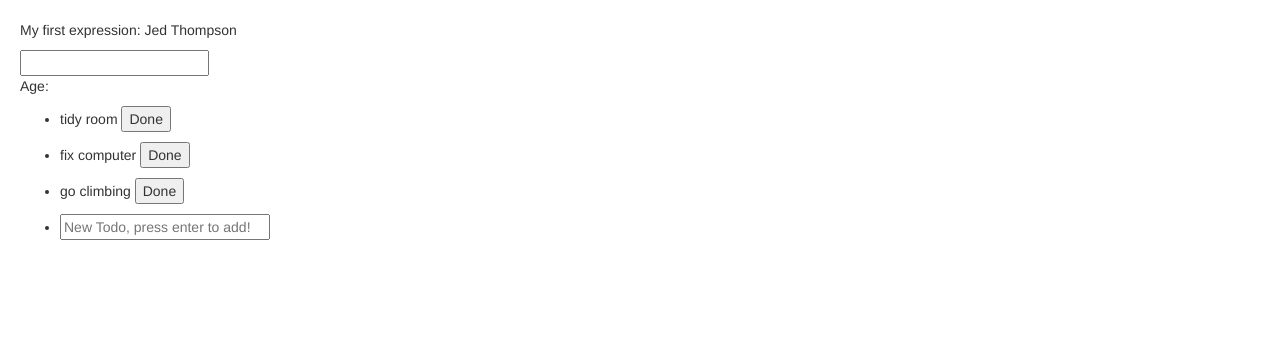
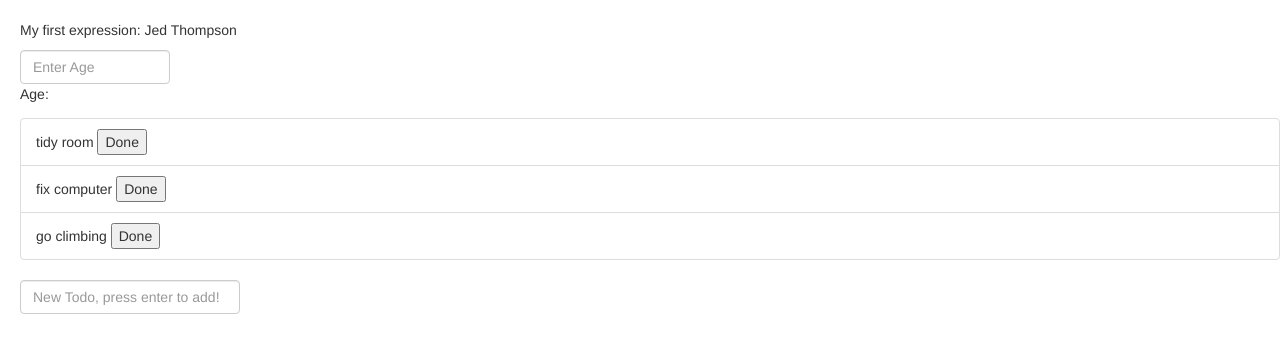
Before and after one commit to jedster1111/ClimbingCompanion, a Django app: page /angulartest/ in a window 1280 px wide. Shown: the top 353 px of the page. Run offline with Django 3.2, Linux system fonts and the light colour scheme; some libraries are stand-ins or nearby versions.

Commit message:
added boostrap css styling to angulartest

```diff
--- a/angulartest/templates/angularTest/angularTest.html
+++ b/angulartest/templates/angularTest/angularTest.html
@@ -22,24 +22,24 @@
 
 <div ng-app="myApp" ng-controller="myCtrl" style="margin-left:20px">
     <div>
-      <p>My first expression:  {[{ firstName + " " + lastName }]} </p>
-        <input type="text" ng-model="age" name="age" />
+        <form>
+        <p>My first expression:  {[{ firstName + " " + lastName }]} </p>
+        <input type="number" ng-model="age" name="age" placeholder="Enter Age" min="1" max="120" style="width:150px;" class="form-control" />
         <p> Age: {[{ age }]} </p>
+        </form>
     </div>
     <div class="page-container">
-        <ul ng-repeat="todo in todos track by $index">
-            <li>
+        <ul class="list-group">
+            <li ng-repeat="todo in todos track by $index" class="list-group-item">
                 <span> {[{ todo }]} </span>
                 <button class="bt bt-achieve" ng-click="done(todo)">Done</button>
             </li>
         </ul>
     </div>
     <div>
-        <ul>
-            <li>
-                <input type="text" class="txt" style="width:210px" placeholder="New Todo, press enter to add!" ng-model="newTodo" ng-keyup="add($event)" />
-            </li>
-        </ul>
+
+    <input type="text" class="form-control" style="width:220px" placeholder="New Todo, press enter to add!" ng-model="newTodo" ng-keyup="add($event)" />
+
     </div>
 </div>
 {% endblock %}
```
